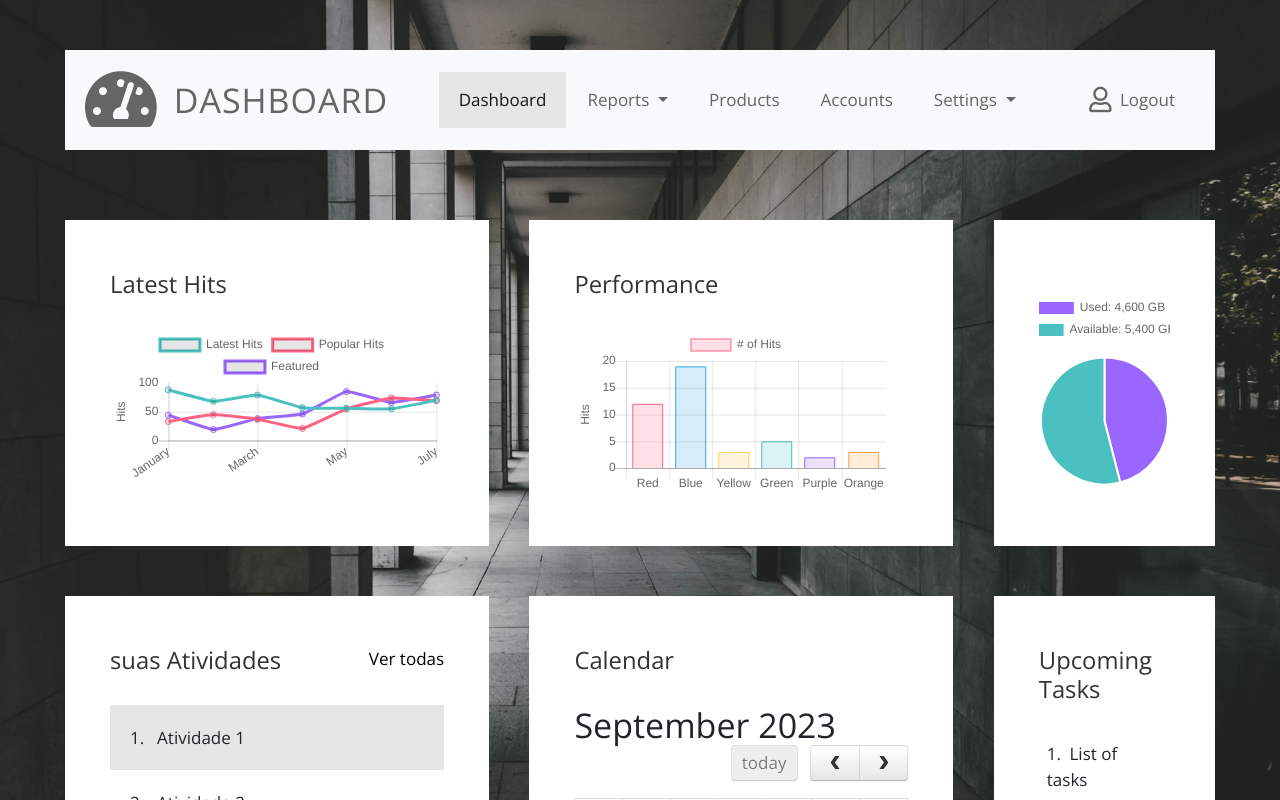
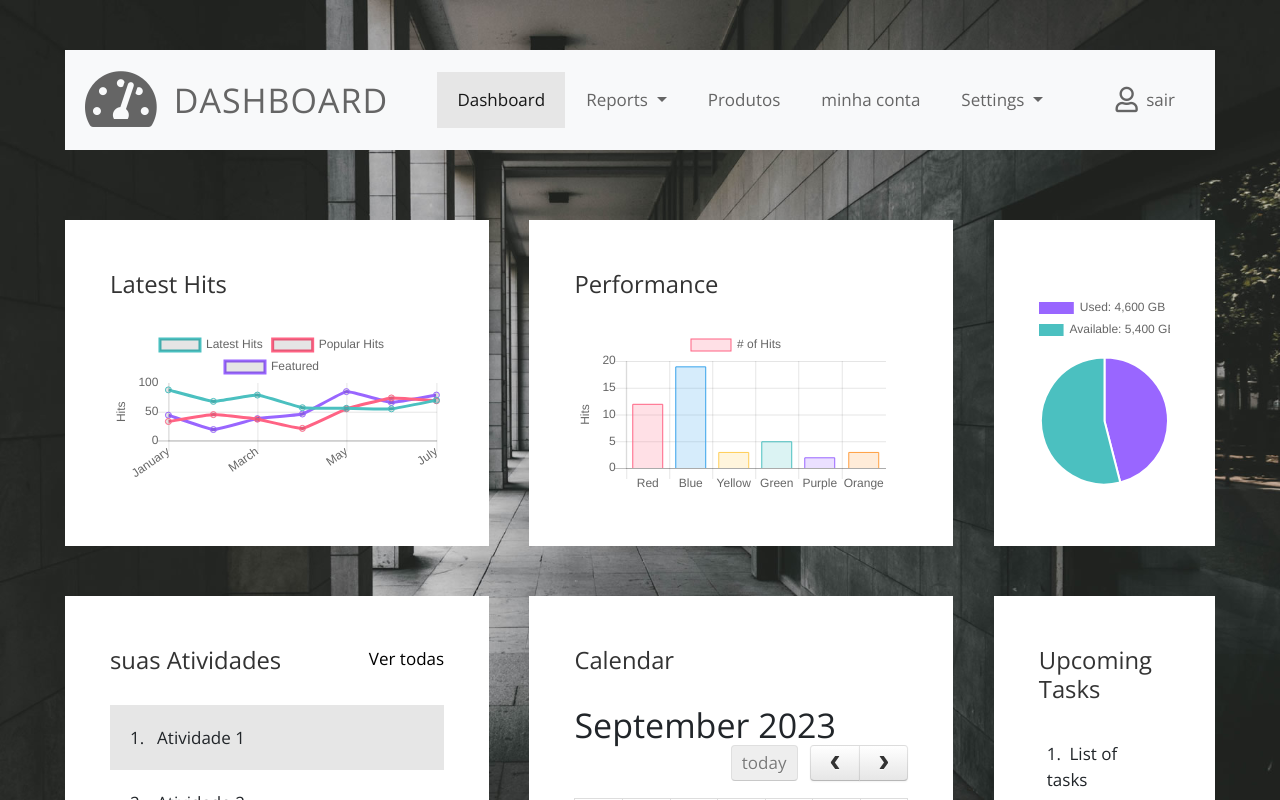
Before and after one commit to joaoluiz081122/QuantumCommerce, a plain HTML site: page index.html in a window 1280 px wide. Shown: the top 800 px of the page. Drawn offline with nearby package versions, Linux system fonts and the light colour scheme.

Commit message:
Update index.html

```diff
--- a/index.html
+++ b/index.html
@@ -5,7 +5,7 @@
     <meta charset="UTF-8">
     <meta name="viewport" content="width=device-width, initial-scale=1.0">
     <meta http-equiv="X-UA-Compatible" content="ie=edge">
-    <title>Dashboard Admin Template by Tooplate.com</title>
+    <title>Dashboard</title>
     <link rel="stylesheet" href="https://fonts.googleapis.com/css?family=Open+Sans:300,400,600">
     <link rel="stylesheet" href="css/fontawesome.min.css">
     <link rel="stylesheet" href="css/fullcalendar.min.css">
@@ -47,11 +47,11 @@
                                     </div>
                                 </li>
                                 <li class="nav-item">
-                                    <a class="nav-link" href="products.html">Products</a>
+                                    <a class="nav-link" href="products.html">Produtos</a>
                                 </li>
 
                                 <li class="nav-item">
-                                    <a class="nav-link" href="accounts.html">Accounts</a>
+                                    <a class="nav-link" href="accounts.html">minha conta</a>
                                 </li>
                                 <li class="nav-item dropdown">
                                     <a class="nav-link dropdown-toggle" href="#" id="navbarDropdown" role="button" data-toggle="dropdown" aria-haspopup="true"
@@ -69,7 +69,7 @@
                                 <li class="nav-item">
                                     <a class="nav-link d-flex" href="login.html">
                                         <i class="far fa-user mr-2 tm-logout-icon"></i>
-                                        <span>Logout</span>
+                                        <span>sair</span>
                                     </a>
                                 </li>
                             </ul>
```
